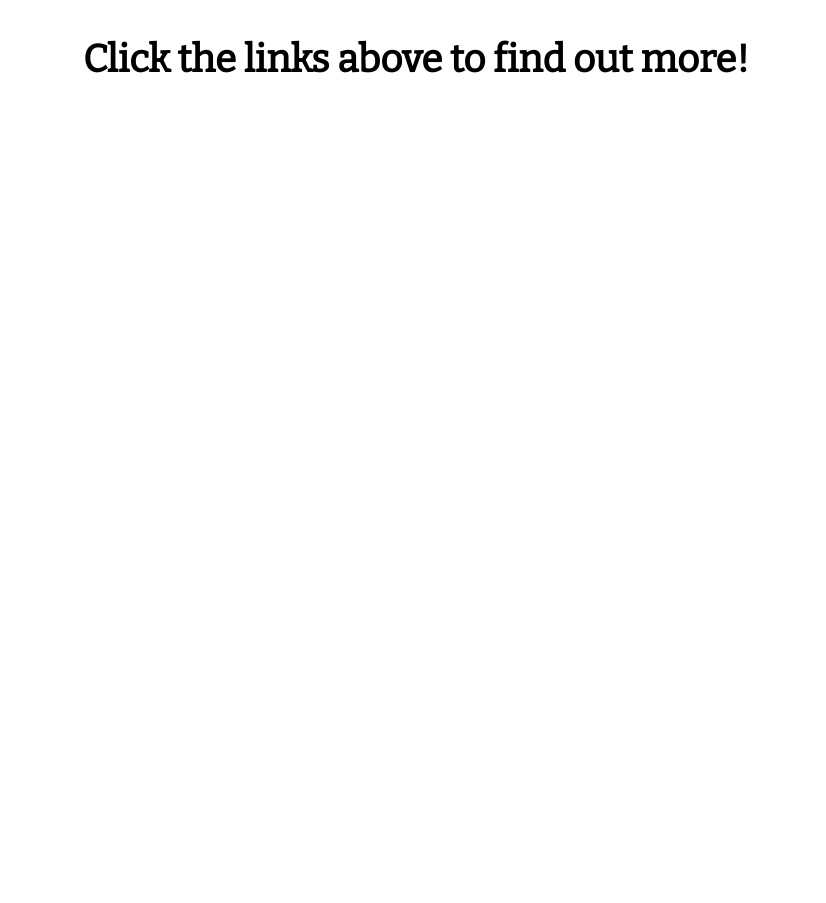
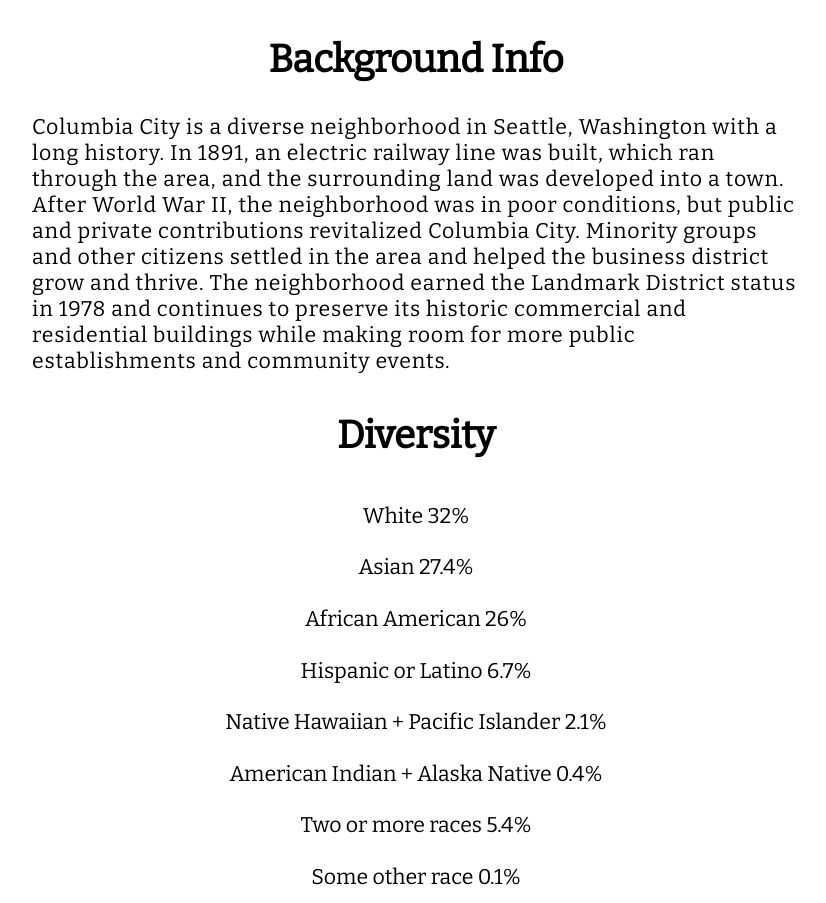
Before and after one commit to comptergeeks/ColumbiaCityWebsite, a React (Create React App) app: page / in a window 1280 px wide. Shown: the part 621-1524 px from the top of the page, without its empty margins (224-1050 px from the left). Before the commit the page ends 1280 px from the top, so only its background shows below. Built offline with nearby package versions, Linux system fonts and the light colour scheme; a web font is replaced by a local one.

Commit message:
added diversity stats and background info

```diff
--- a/package.json
+++ b/package.json
@@ -7,6 +7,7 @@
     "@testing-library/react": "^13.4.0",
     "@testing-library/user-event": "^13.5.0",
     "react": "^18.2.0",
+    "react-countup": "^6.5.0",
     "react-dom": "^18.2.0",
     "react-router-dom": "^6.20.1",
     "react-scripts": "^5.0.1",
--- a/src/App.css
+++ b/src/App.css
@@ -36,3 +36,24 @@
   font-family: Bitter;
   font-size: 3vw;
 }
+.frame p {
+  margin-left: auto;
+  margin-right: auto;
+  font-size: 1.667vw;
+  font-family: Bitter;
+  width: 60vw;
+  letter-spacing: 0.067vw;
+}
+.flex-diversity{
+  display: flex;
+  flex-direction: column;
+  justify-content: space-around;
+  align-items: center;
+  font-family: Bitter;
+  font-size: 1.667vw;
+  text-align: center;
+
+}
+.child {
+  padding: 1vw;
+}
--- a/src/App.js
+++ b/src/App.js
@@ -1,5 +1,5 @@
 import './App.css';
-
+import CountUp from 'react-countup';
 import Navbar from './components/Navbar.js'
 
 function App() {
@@ -13,11 +13,60 @@ function App() {
             <li><img src='./images/image-2.png' alt=''/></li>
             <li><img src='./images/image-1.png' alt=''/></li>
           </ul>
-          <h2>Click the links above to find out more!</h2>
+          <h2>Background Info</h2>
+          <p>Columbia City is a diverse neighborhood in Seattle, Washington with a long history. In 1891, an electric railway line was built, which ran through the area, and the surrounding land was developed into a town. After World War II, the neighborhood was in poor conditions, but public and private contributions revitalized Columbia City. Minority groups and other citizens settled in the area and helped the business district grow and thrive. The neighborhood earned the Landmark District status in 1978 and continues to preserve its historic commercial and residential buildings while making room for more public establishments and community events.</p>
+          <h2>Diversity</h2>
+
+          <div className="flex-diversity">
+            <div className="child">
+            <DisplayCounter group="White " finalValue ="32" decimalCount ="0" />
+            </div>
+            <div className="child">
+            <DisplayCounter group="Asian " finalValue = "27.4" decimalCount ="1"/>
+            </div>
+            <div className="child">
+            <DisplayCounter group="African American " finalValue = "26" decimalCount ="0"/>
+            </div>
+            <div className="child">
+            <DisplayCounter group="Hispanic or Latino " finalValue = "6.7" decimalCount ="1"/>
+            </div>
+            <div className="child">
+            <DisplayCounter group="Native Hawaiian + Pacific Islander " finalValue = "2.1" decimalCount ="1"/>
+            </div>
+            <div className="child">
+            <DisplayCounter group="American Indian + Alaska Native " finalValue = "0.4" decimalCount ="1"/>
+            </div>
+            <div className="child">
+            <DisplayCounter group="Two or more races " finalValue = "5.4" decimalCount ="1"/>
+            </div>
+            <div className="child">
+            <DisplayCounter group="Some other race " finalValue = "0.1" decimalCount ="1"/>
+            </div>
+          </div>
         </div>
 
     </div>
   );
 }
 
+function DisplayCounter(props) {
+  return <CountUp
+  start={0}
+  end={props.finalValue}
+  duration={5}
+  separator=""
+  decimals={props.decimalCount}
+  decimal="."
+  prefix={props.group}
+  suffix="% "
+  enableScrollSpy ="true"
+  onEnd={() => console.log('Ended! 👏')}
+  onStart={() => console.log('Started! 💨')}>
+  {({ countUpRef, start }) => (
+  <div>
+    <span ref={countUpRef}/>
+  </div>
+)}
+</CountUp>
+}
 export default App;
```
Also changed, not shown: 1 other file (tests, documents, lock files or other folders).
